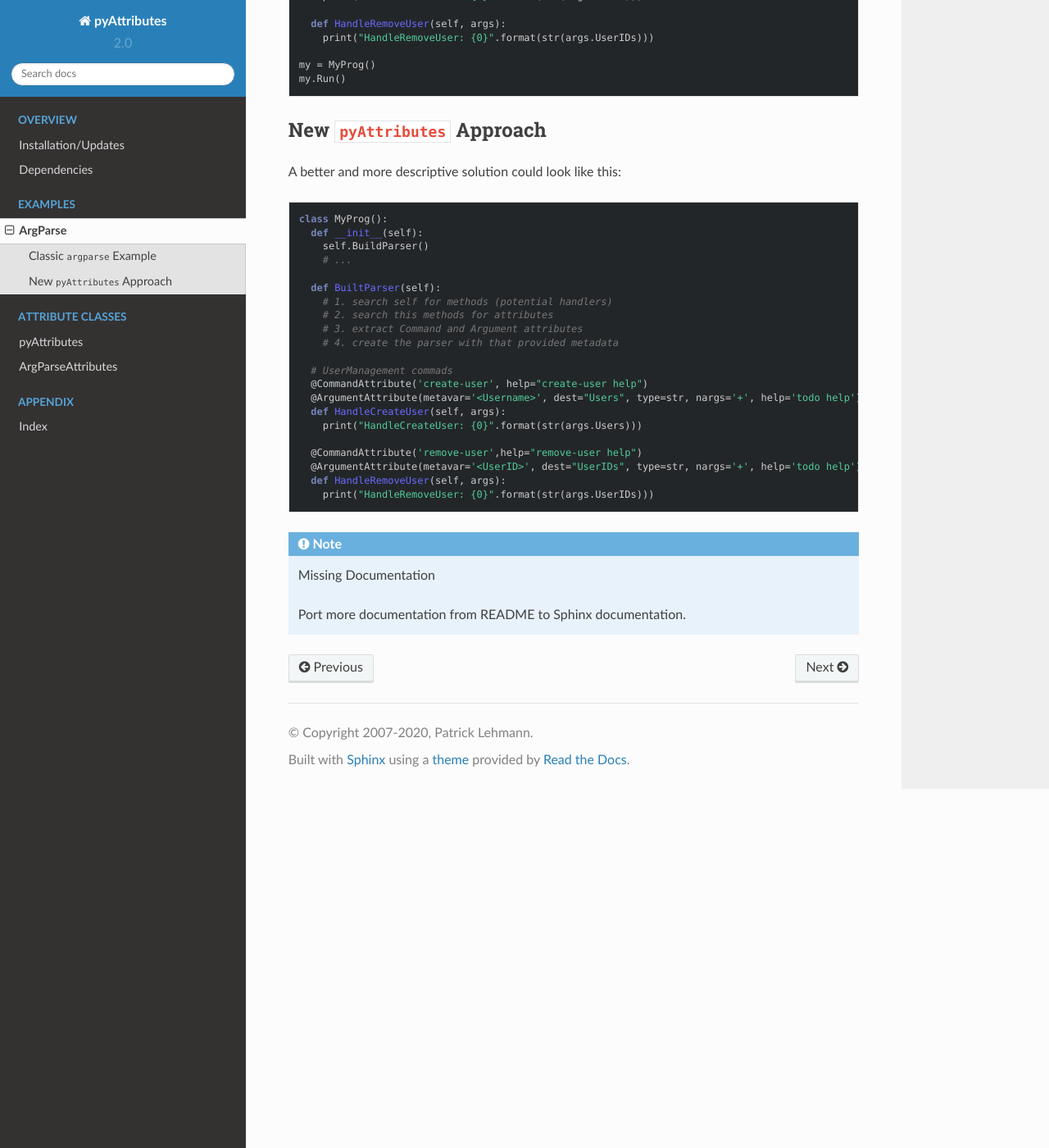
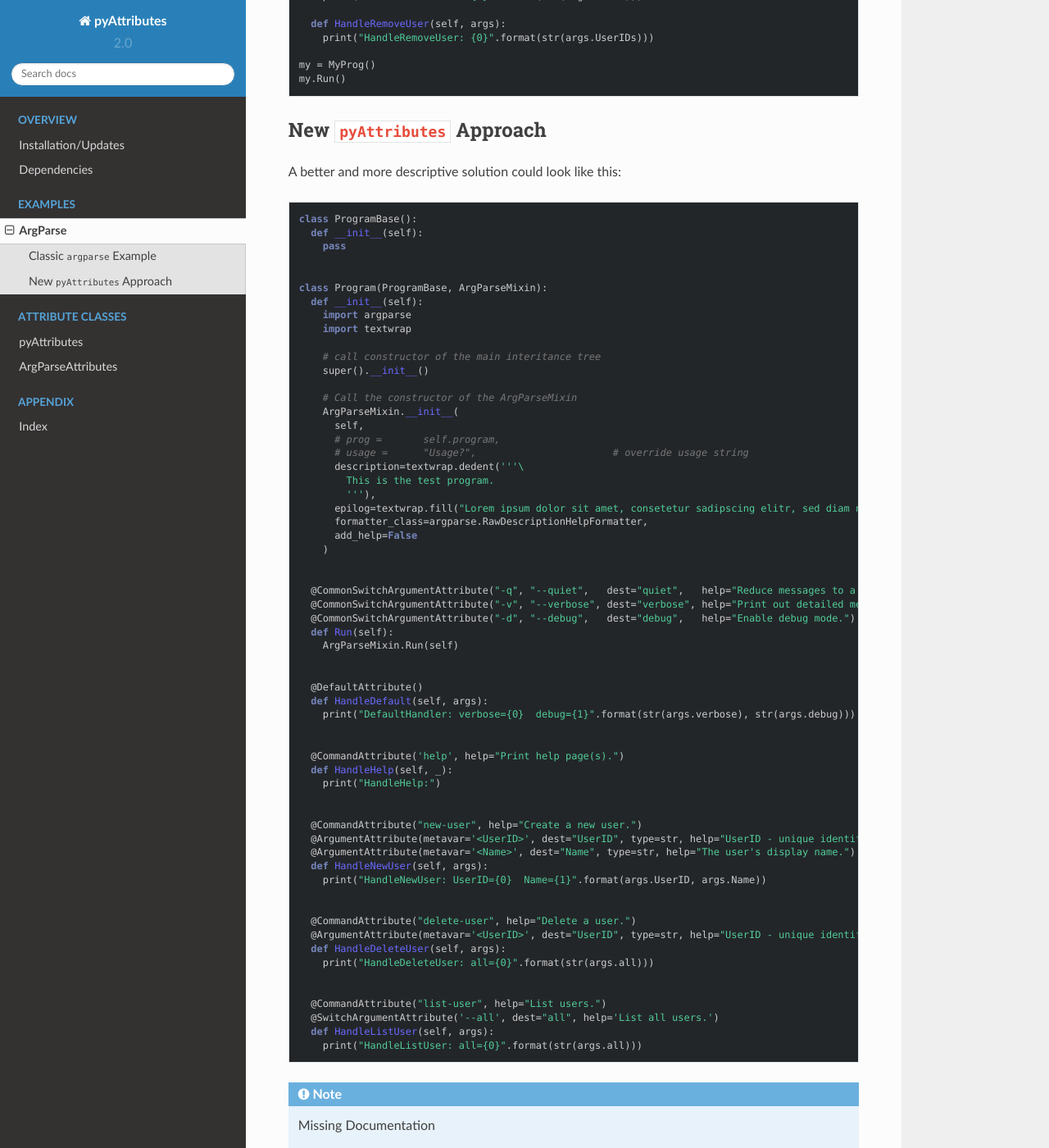
Before and after one commit to pyTooling/pyAttributes, a Sphinx documentation site: the page built from doc/ArgParse.rst, in a window 1280 px wide and 1400 px high, scrolled down 1007 px. Shown: the whole window at 82% size. Built offline with Sphinx 7.4.7 and the Read the Docs theme 2.0.0, drawn with Linux system fonts in a browser that asks for light colours; pages that are not in the unit, such as notebooks, are missing from menus.

Commit message:
Updated usage example.

```diff
--- a/doc/ArgParse.rst
+++ b/doc/ArgParse.rst
@@ -60,27 +60,67 @@ A better and more descriptive solution could look like this:
 
 .. code-block:: python
 
-   class MyProg():
+   class ProgramBase():
      def __init__(self):
-       self.BuildParser()
-       # ...
+       pass
 
-     def BuiltParser(self):
-       # 1. search self for methods (potential handlers)
-       # 2. search this methods for attributes
-       # 3. extract Command and Argument attributes
-       # 4. create the parser with that provided metadata
 
-     # UserManagement commads
-     @CommandAttribute('create-user', help="create-user help")
-     @ArgumentAttribute(metavar='<Username>', dest="Users", type=str, nargs='+', help='todo help')
-     def HandleCreateUser(self, args):
-       print("HandleCreateUser: {0}".format(str(args.Users)))
+   class Program(ProgramBase, ArgParseMixin):
+     def __init__(self):
+       import argparse
+       import textwrap
 
-     @CommandAttribute('remove-user',help="remove-user help")
-     @ArgumentAttribute(metavar='<UserID>', dest="UserIDs", type=str, nargs='+', help='todo help')
-     def HandleRemoveUser(self, args):
-       print("HandleRemoveUser: {0}".format(str(args.UserIDs)))
+       # call constructor of the main interitance tree
+       super().__init__()
+
+       # Call the constructor of the ArgParseMixin
+       ArgParseMixin.__init__(
+         self,
+         # prog =	self.program,
+         # usage =	"Usage?",			# override usage string
+         description=textwrap.dedent('''\
+           This is the test program.
+           '''),
+         epilog=textwrap.fill("Lorem ipsum dolor sit amet, consetetur sadipscing elitr, sed diam nonumy eirmod tempor invidunt ut labore et dolore magna aliquyam erat, sed diam voluptua. At vero eos et accusam et justo duo dolores et ea rebum. Stet clita kasd gubergren, no sea takimata sanctus est Lorem ipsum dolor sit amet. Lorem ipsum dolor sit amet, consetetur sadipscing elitr, sed diam nonumy eirmod tempor invidunt ut labore et dolore magna aliquyam erat, sed diam voluptua. At vero eos et accusam et justo duo dolores et ea rebum. Stet clita kasd gubergren, no sea takimata sanctus est Lorem ipsum dolor sit amet."),
+         formatter_class=argparse.RawDescriptionHelpFormatter,
+         add_help=False
+       )
+
+
+     @CommonSwitchArgumentAttribute("-q", "--quiet",   dest="quiet",   help="Reduce messages to a minimum.")
+     @CommonSwitchArgumentAttribute("-v", "--verbose", dest="verbose", help="Print out detailed messages.")
+     @CommonSwitchArgumentAttribute("-d", "--debug",   dest="debug",   help="Enable debug mode.")
+     def Run(self):
+       ArgParseMixin.Run(self)
+
+
+     @DefaultAttribute()
+     def HandleDefault(self, args):
+       print("DefaultHandler: verbose={0}  debug={1}".format(str(args.verbose), str(args.debug)))
+
+
+     @CommandAttribute('help', help="Print help page(s).")
+     def HandleHelp(self, _):
+       print("HandleHelp:")
+
+
+     @CommandAttribute("new-user", help="Create a new user.")
+     @ArgumentAttribute(metavar='<UserID>', dest="UserID", type=str, help="UserID - unique identifier")
+     @ArgumentAttribute(metavar='<Name>', dest="Name", type=str, help="The user's display name.")
+     def HandleNewUser(self, args):
+       print("HandleNewUser: UserID={0}  Name={1}".format(args.UserID, args.Name))
+
+
+     @CommandAttribute("delete-user", help="Delete a user.")
+     @ArgumentAttribute(metavar='<UserID>', dest="UserID", type=str, help="UserID - unique identifier")
+     def HandleDeleteUser(self, args):
+       print("HandleDeleteUser: all={0}".format(str(args.all)))
+
+
+     @CommandAttribute("list-user", help="List users.")
+     @SwitchArgumentAttribute('--all', dest="all", help='List all users.')
+     def HandleListUser(self, args):
+       print("HandleListUser: all={0}".format(str(args.all)))
 
 .. note:: Missing Documentation
 
```
Also changed, not shown: .travis.yml.
